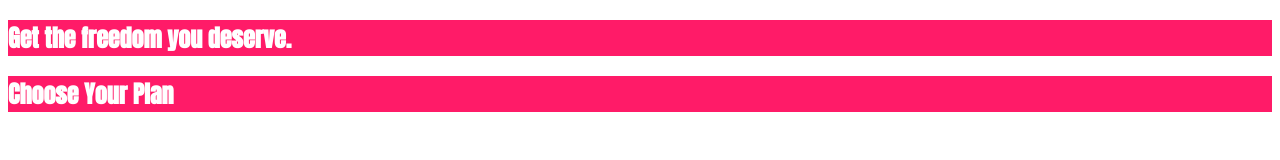
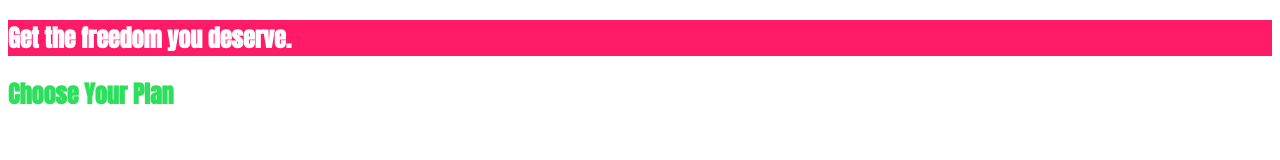
Before and after one commit to mrdzoviii/css3-complete-guide, a website: page index.html in a window 1280 px wide. Drawn offline with Linux system fonts and the light colour scheme.

Commit message:
Theory time - selectors.

```diff
--- a/index.html
+++ b/index.html
@@ -12,11 +12,11 @@
 
 <body>
     <main>
-        <section>
+        <section id="product-overview">
             <h1>Get the freedom you deserve.</h1>
         </section>
-        <section>
-            <h1>Choose Your Plan</h1>
+        <section id="plans">
+            <h1 class="section-title">Choose Your Plan</h1>
         </section>
     </main>
 </body>
--- a/main.css
+++ b/main.css
@@ -1,4 +1,4 @@
-section {
+#product-overview {
     background: #ff1b68;
 }
 
@@ -6,3 +6,7 @@ h1 {
     color: white;
     font-family: 'Anton', sans-serif;
 }
+
+.section-title {
+    color: #2ddf5c;
+}
```
